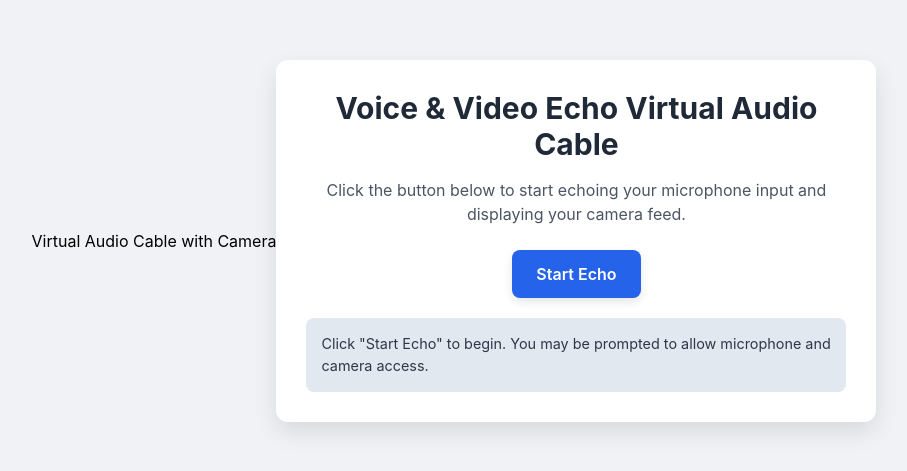
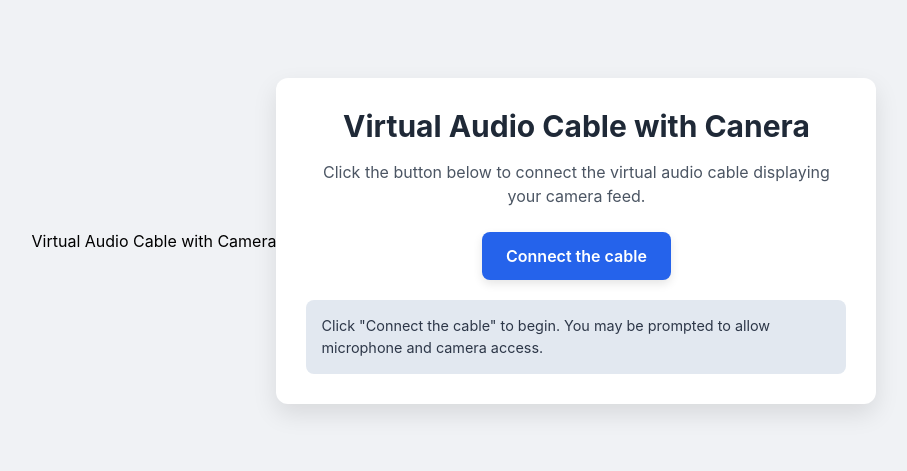
Before and after one commit to SabhyaAggarwal/VAC-with-Camera, a plain HTML site: page index.html in a window 1280 px wide. Shown: the part 159-630 px from the top of the page, without its empty margins (186-1093 px from the left). Drawn offline with nearby package versions, Linux system fonts and the light colour scheme.

Commit message:
Update index.html

```diff
--- a/index.html
+++ b/index.html
@@ -79,14 +79,14 @@
 </head>
 <body>
     <div class="container">
-        <h1 class="text-3xl font-bold text-gray-800 mb-4">Voice & Video Echo Virtual Audio Cable</h1>
-        <p class="text-gray-600 mb-6">Click the button below to start echoing your microphone input and displaying your camera feed.</p>
+        <h1 class="text-3xl font-bold text-gray-800 mb-4">Virtual Audio Cable with Canera</h1>
+        <p class="text-gray-600 mb-6">Click the button below to connect the virtual audio cable displaying your camera feed.</p>
 
         <video id="videoFeed" autoplay playsinline></video>
 
         <button id="toggleEchoButton"
                 class="bg-blue-600 hover:bg-blue-700 text-white font-semibold py-3 px-6 rounded-lg focus:outline-none focus:ring-2 focus:ring-blue-500 focus:ring-opacity-50">
-            Start Echo
+            Connect the cable
         </button>
 
         <div id="messageBox" class="message-box mt-6 hidden"></div>
@@ -198,7 +198,7 @@
 
         // Initial message when the page loads
         window.onload = () => {
-            displayMessage('Click "Start Echo" to begin. You may be prompted to allow microphone and camera access.', 'info');
+            displayMessage('Click "Connect the cable" to begin. You may be prompted to allow microphone and camera access.', 'info');
         };
     </script>
 </body>
```
